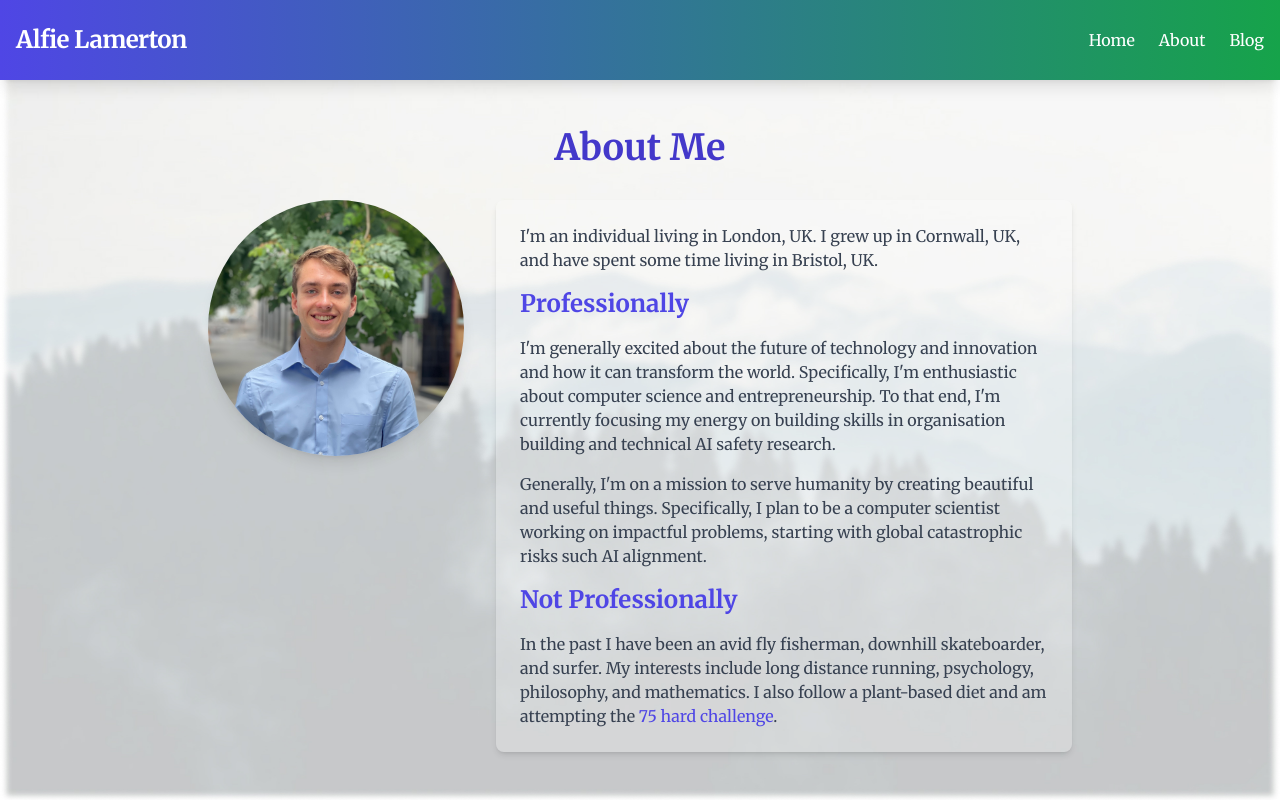
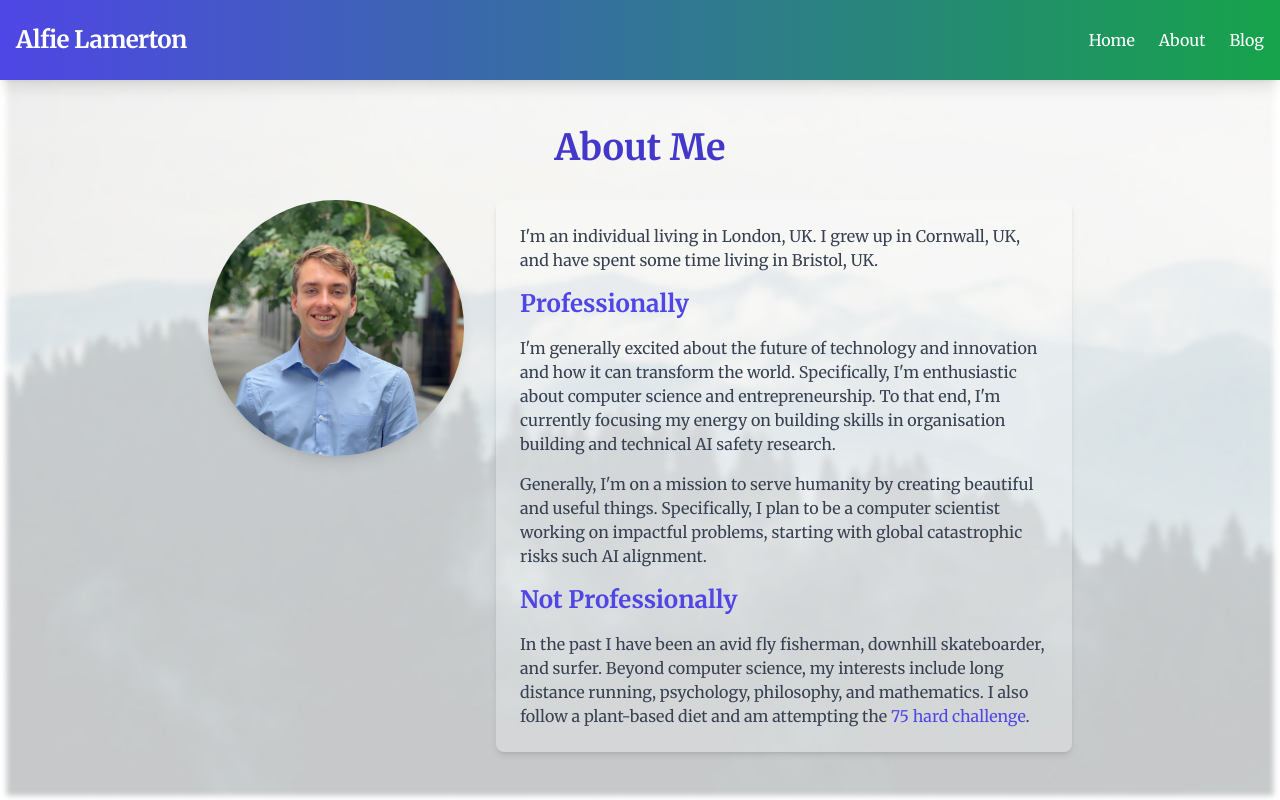
Before and after one commit to alamerton/personal-website, a Next.js app: page /about in a window 1280 px wide. Built offline with nearby package versions, Linux system fonts and the light colour scheme.

Commit message:
Updated bio

```diff
--- a/src/app/about/page.tsx
+++ b/src/app/about/page.tsx
@@ -42,9 +42,9 @@ export default function About() {
           </h2>
           <p className="text-gray-700">
             In the past I have been an avid fly fisherman, downhill
-            skateboarder, and surfer. My interests include long distance
-            running, psychology, philosophy, and mathematics. I also follow a
-            plant-based diet and am attempting the{" "}
+            skateboarder, and surfer. Beyond computer science, my interests
+            include long distance running, psychology, philosophy, and
+            mathematics. I also follow a plant-based diet and am attempting the{" "}
             <a
               className="text-indigo-600"
               href="https://andyfrisella.com/pages/75hard-info?srsltid=AfmBOoqXeo1ZM2AUwYF_M7WEdnfdyox6K85kC97lb0zAz9AGFyGxQNRD"
```
